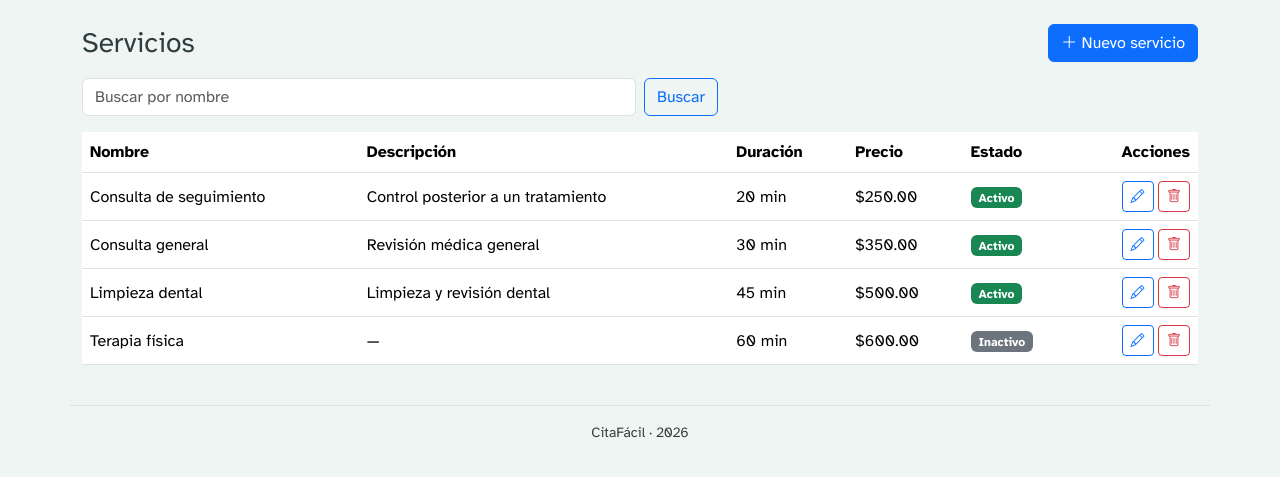
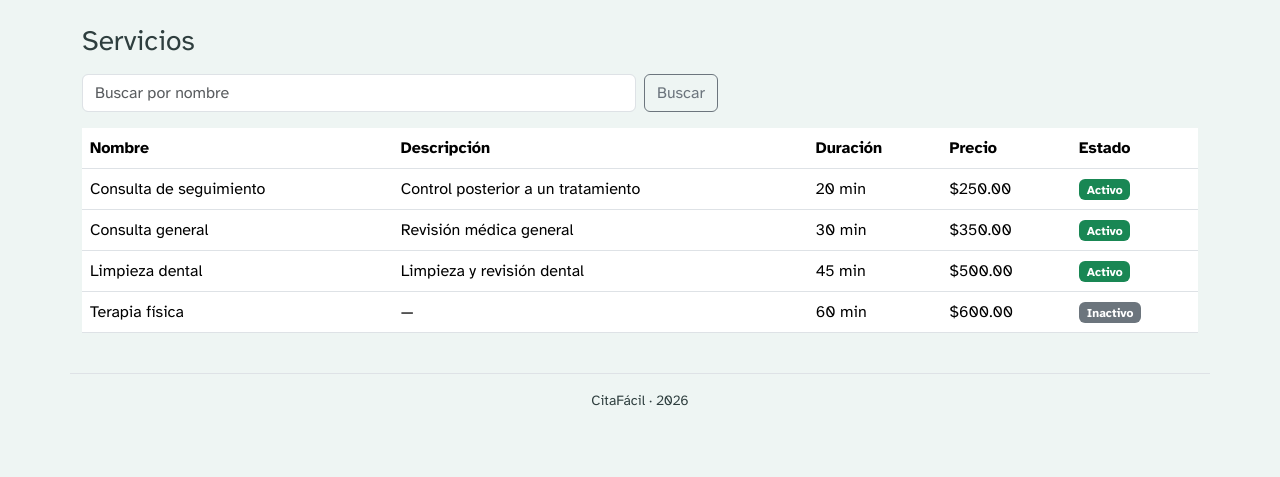
Before and after one commit to vazquezespinozaelizabeth1-lang/CitaFacil, a Laravel app: page /servicios in a window 1280 px wide. Shown: the part 74-551 px from the top of the page. Run offline with Laravel 12, Linux system fonts and the light colour scheme; data comes from the database, SQL or seed files in the repository.

Commit message:
fix: solo admin, btn-primario y sin show (revisión T07)

```diff
--- a/citafacil-laravel/resources/views/servicios/_form.blade.php
+++ b/citafacil-laravel/resources/views/servicios/_form.blade.php
@@ -45,5 +45,5 @@
     <label for="activo" class="form-check-label">Servicio activo</label>
 </div>
 
-<button type="submit" class="btn btn-primary">{{ $textoBoton }}</button>
+<button type="submit" class="btn btn-primario">{{ $textoBoton }}</button>
 <a href="{{ route('servicios.index') }}" class="btn btn-secondary">Cancelar</a>
--- a/citafacil-laravel/resources/views/servicios/index.blade.php
+++ b/citafacil-laravel/resources/views/servicios/index.blade.php
@@ -3,11 +3,15 @@
 @section('titulo', 'Servicios')
 
 @section('contenido')
+    @php $esAdmin = auth()->user()?->esAdmin(); @endphp
+
     <div class="d-flex flex-wrap justify-content-between align-items-center gap-2 mb-3">
         <h1 class="h3 mb-0">Servicios</h1>
-        <a href="{{ route('servicios.create') }}" class="btn btn-primary">
-            <i class="bi bi-plus-lg" aria-hidden="true"></i> Nuevo servicio
-        </a>
+        @if ($esAdmin)
+            <a href="{{ route('servicios.create') }}" class="btn btn-primario">
+                <i class="bi bi-plus-lg" aria-hidden="true"></i> Nuevo servicio
+            </a>
+        @endif
     </div>
 
     <form method="GET" action="{{ route('servicios.index') }}" class="row g-2 mb-3" role="search">
@@ -16,9 +20,9 @@
             <input type="search" id="q" name="q" class="form-control" placeholder="Buscar por nombre" value="{{ request('q') }}">
         </div>
         <div class="col-auto">
-            <button type="submit" class="btn btn-outline-primary">Buscar</button>
+            <button type="submit" class="btn btn-outline-secondary">Buscar</button>
             @if (request('q'))
-                <a href="{{ route('servicios.index') }}" class="btn btn-outline-secondary">Limpiar</a>
+                <a href="{{ route('servicios.index') }}" class="btn btn-outline-danger">Limpiar</a>
             @endif
         </div>
     </form>
@@ -37,7 +41,9 @@
                         <th scope="col">Duración</th>
                         <th scope="col">Precio</th>
                         <th scope="col">Estado</th>
+                        @if ($esAdmin)
                         <th scope="col" class="text-end">Acciones</th>
+                        @endif
                     </tr>
                 </thead>
                 <tbody>
@@ -52,6 +58,7 @@
                                     {{ $servicio->activo ? 'Activo' : 'Inactivo' }}
                                 </span>
                             </td>
+                            @if ($esAdmin)
                             <td class="text-end">
                                 <a href="{{ route('servicios.edit', $servicio) }}" class="btn btn-sm btn-outline-primary" aria-label="Editar {{ $servicio->nombre }}">
                                     <i class="bi bi-pencil" aria-hidden="true"></i>
@@ -70,6 +77,7 @@
                                     @endif
                                 </x-modal-eliminar>
                             </td>
+                            @endif
                         </tr>
                     @endforeach
                 </tbody>
--- a/citafacil-laravel/routes/web.php
+++ b/citafacil-laravel/routes/web.php
@@ -25,8 +25,7 @@ Route::resource('citas', CitaController::class);                       // Aram (
 
 Route::resource('pacientes', PacienteController::class);            // Liam (T06)
 
- Route::resource('servicios', ServicioController::class);            // Victor (T07)
-
+Route::resource('servicios', ServicioController::class)->except('show');   // Victor (T07)
 // Route::resource('horarios', HorarioController::class);              // Victor (T08)
 
 // Route::resource('recordatorios', RecordatorioController::class);    // Angel (T10)
```
